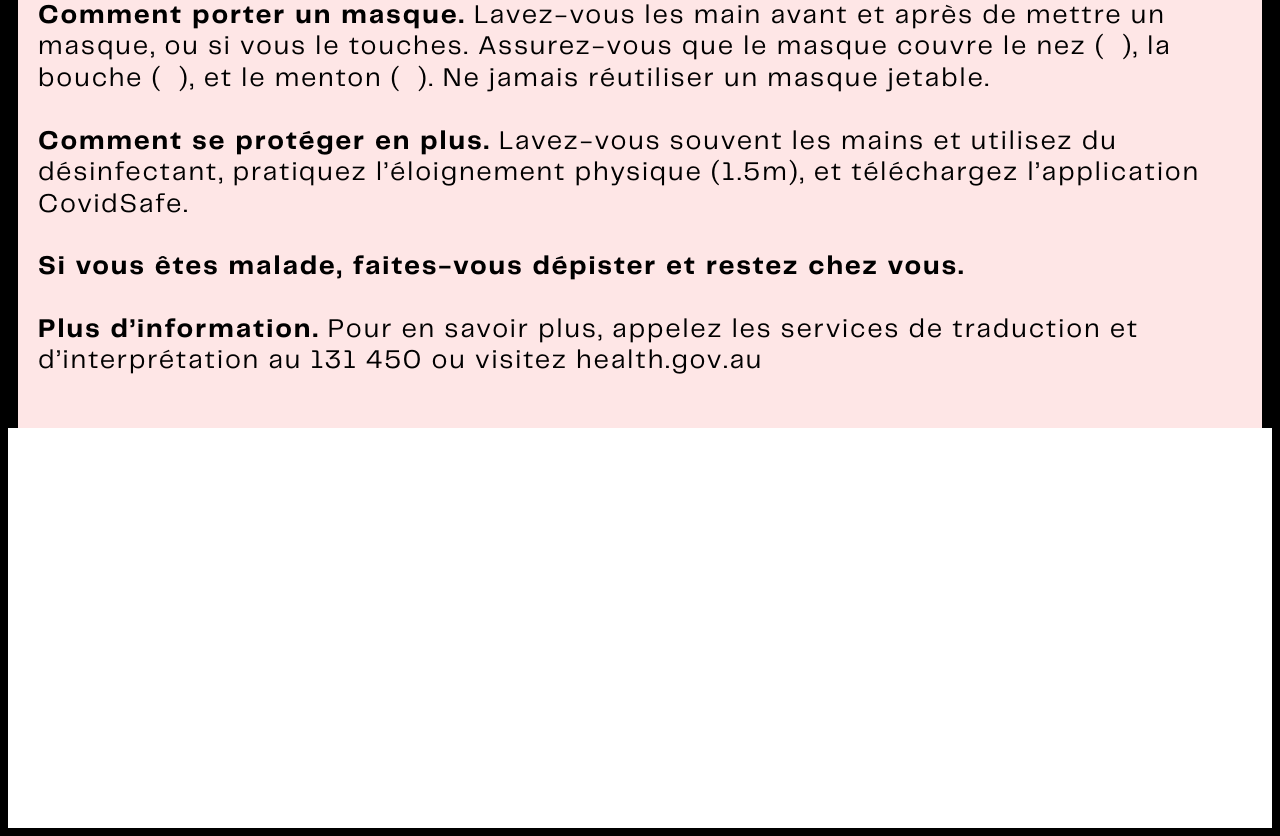
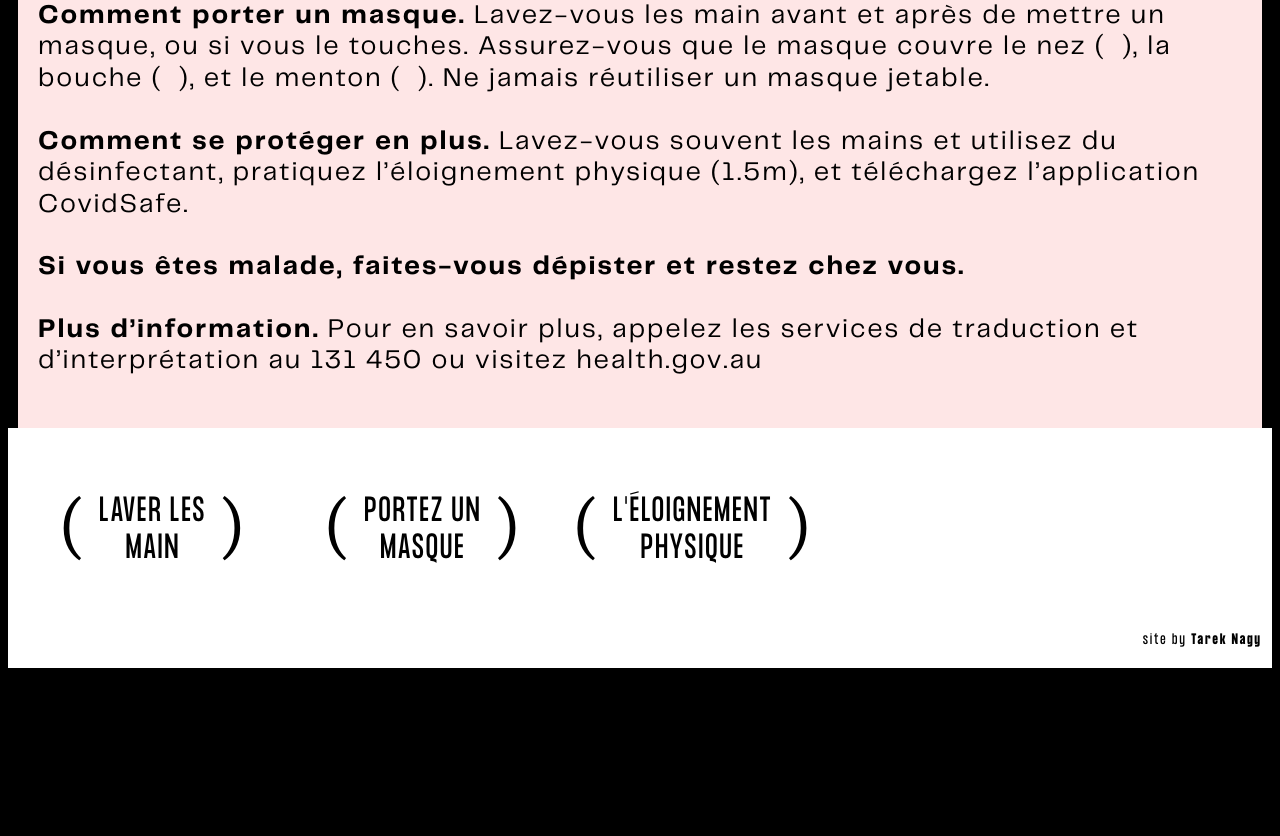
Before and after one commit to tareknagy/covid-safe, a plain HTML site: page index.html in a window 1280 px wide. Shown: the part 2262-3098 px from the top of the page. After the commit the page ends 2938 px from the top, so only its background shows below. Drawn offline with nearby package versions, Linux system fonts and the light colour scheme.

Commit message:
update links at bottom

```diff
--- a/css/style.css
+++ b/css/style.css
@@ -4,6 +4,12 @@
 
 h1, h2, h3, h4, h5, h6 { /* reset */
     font-weight: normal;
+}
+
+a {
+    color: black;
+    text-decoration: none;
+    text-transform: none;
 }
 
 @font-face {
@@ -60,7 +66,7 @@ h1, h2, h3, h4, h5, h6 { /* reset */
 
 body {
     display: grid;
-    grid-template-rows: 100vh auto auto auto auto 50vh;
+    grid-template-rows: 100vh auto auto auto auto 30vh;
     grid-template-columns: 10px 1fr 2fr 1fr 10px;
     font-family: 'Formula Condensed';
     font-size: 8vw;
@@ -116,11 +122,10 @@ body {
 
 #v5 {
     grid-row: 6 / 7;
-    grid-column: span 6;
-    display: flex;
-    justify-content: center;
-    padding: 20px;
-    align-items: flex-start;
+    grid-column: 1 / 6;
+    display: grid;
+    grid-template-columns: 10px 3fr 1fr 10px;
+    padding-bottom: 20px;
     background-color: white;
 }
 
@@ -211,6 +216,34 @@ body {
     font-weight: normal;
 }
 
+.contact {
+    grid-column: 2 / 4;
+    display: flex;
+    justify-content: flex-end;
+    align-items: flex-end;
+    font-size: min(2vw, 10pt);
+}
+
+#links {
+    grid-column: 2 / 3;
+    font-size: min(3vw, 23pt);
+    display: flex;
+    justify-content: flex-start;
+    align-items: flex-end;
+}
+
+.link-holder {
+    width: min(28vw, 270px);
+    display: flex;
+    justify-content: center;
+}
+
+.link-text {
+    text-align: center;
+    display: flex;
+    align-content: center;
+}
+
 .bg-transition {
     background-color: white;
 }
@@ -218,3 +251,44 @@ body {
 .is-not-inview {
     background-color: black;
 }
+
+
+.brackets-bottom {
+    font-size: min(7vw, 50pt);
+    font-family: 'Telegraf';
+    font-weight: normal;
+    width: 3vw;
+    /* text-align:  center; */
+}
+
+#bracket-bottom-left {
+    animation-duration: 2s;
+    animation-name: slidein-bottom-left;
+    animation-iteration-count: infinite;
+    animation-direction: alternate;
+    text-align: left;
+}
+
+#bracket-bottom-right {
+    animation-duration: 2s;
+    animation-name: slidein-bottom-right;
+    animation-iteration-count: infinite;
+    animation-direction: alternate;
+    text-align: right;
+}
+
+@keyframes slidein-bottom-left {
+    from {
+        width:  3.5vw;
+    }
+    to {
+    }
+}
+
+@keyframes slidein-bottom-right {
+    from {
+        width:  3.5vw;
+    }
+    to {
+    }
+}
--- a/index.html
+++ b/index.html
@@ -55,12 +55,17 @@
                 <span class='section-heading'>Comment porter un masque.</span><span class='section-copy'> Lavez-vous les main avant et après de mettre un masque, ou si vous le touches. Assurez-vous que le masque couvre le nez (&nbsp&nbsp), la bouche (&nbsp&nbsp), et le menton (&nbsp&nbsp). Ne jamais réutiliser un masque jetable.</span><br><br>
                 <span class='section-heading'>Comment se protéger en plus.</span><span class='section-copy'> Lavez-vous souvent les mains et utilisez du désinfectant, pratiquez l’éloignement physique (1.5m), et téléchargez l’application CovidSafe.</span><br><br>
                 <span class='section-heading'>Si vous êtes malade, faites-vous dépister et restez chez vous.</span><br><br>
-                <span class='section-heading'>Plus d’information.</span><span class='section-copy'> Pour en savoir plus, appelez les services de traduction et d’interprétation au 131 450 ou visitez health.gov.au</span><br><br>
+                <span class='section-heading'>Plus d’information.</span><span class='section-copy'> Pour en savoir plus, appelez les services de traduction et d’interprétation au 131 450 ou visitez <a href="http://www.health.gov.au" target="_blank"> health.gov.au</a></span><br><br>
             </div>
         </div>
     </div>
-    <div id="v5"></div>
+    <div id="v5">
+        <div id="links">
+            <span class="link-holder"><span class="brackets-bottom" id="bracket-bottom-left">(</span><span class="link-text">LAVER LES<br>MAIN</span><span class="brackets-bottom" id="bracket-bottom-right">)</span></span>
+            <span class="link-holder"><span class="brackets-bottom" id="bracket-bottom-left">(</span><span class="link-text">PORTEZ UN<br>MASQUE</span><span class="brackets-bottom" id="bracket-bottom-right">)</span></span>
+            <span class="link-holder"><span class="brackets-bottom" id="bracket-bottom-left">(</span><span class="link-text">L'ÉLOIGNEMENT<br>PHYSIQUE</span><span class="brackets-bottom" id="bracket-bottom-right">)</span></span>
+        </div>
+        <span class="contact">site by<a href="https://www.tareknagy.com" target="_blank" alt="Tarek Nagy Graphic Design Website">&nbsp<b>Tarek Nagy</b></a></span>
+    </div>
 </body>
 </html>
-
-<!-- can make the two brackets move in and out ()  (  )  (    )  (  )  () -->
```
